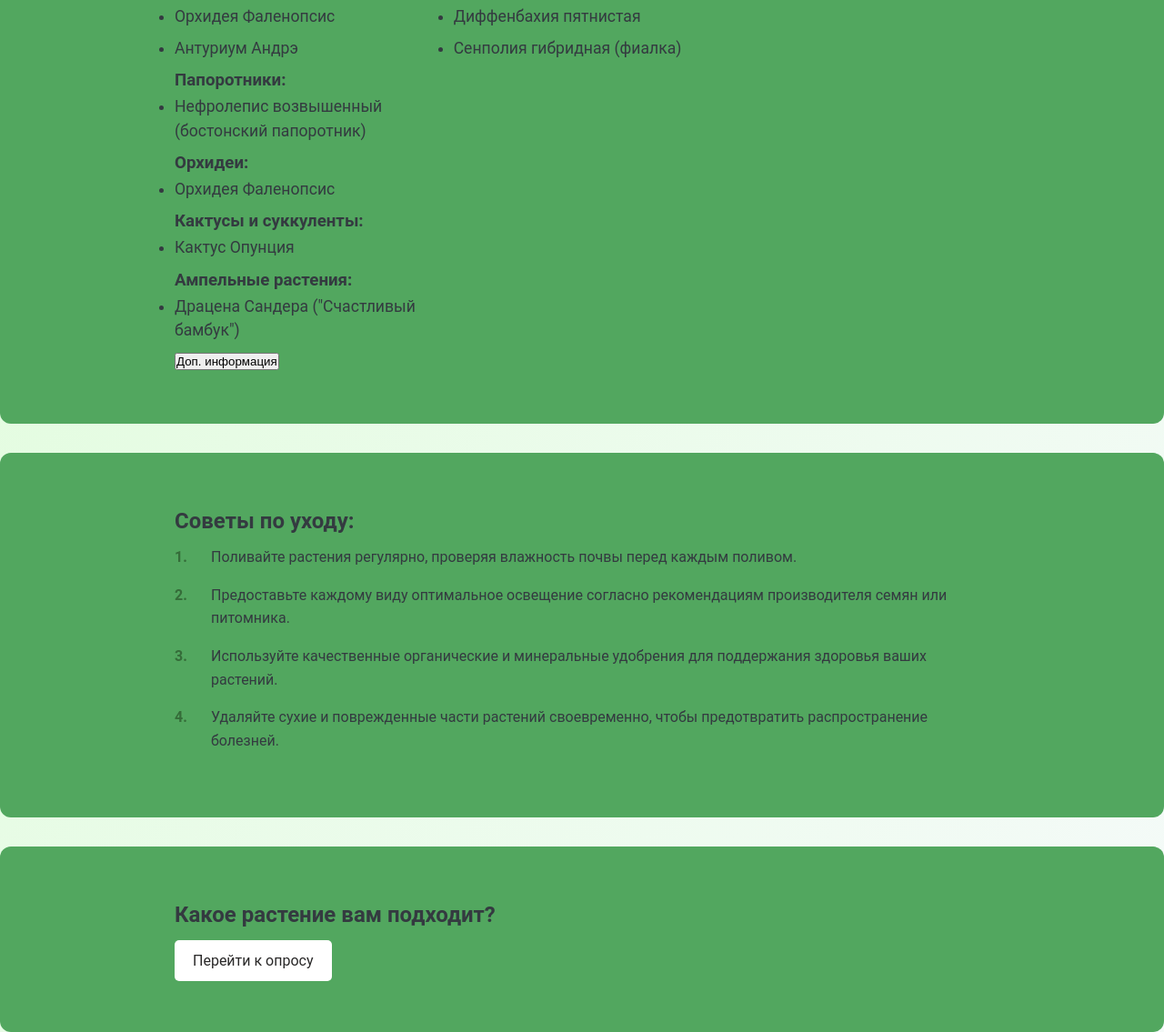
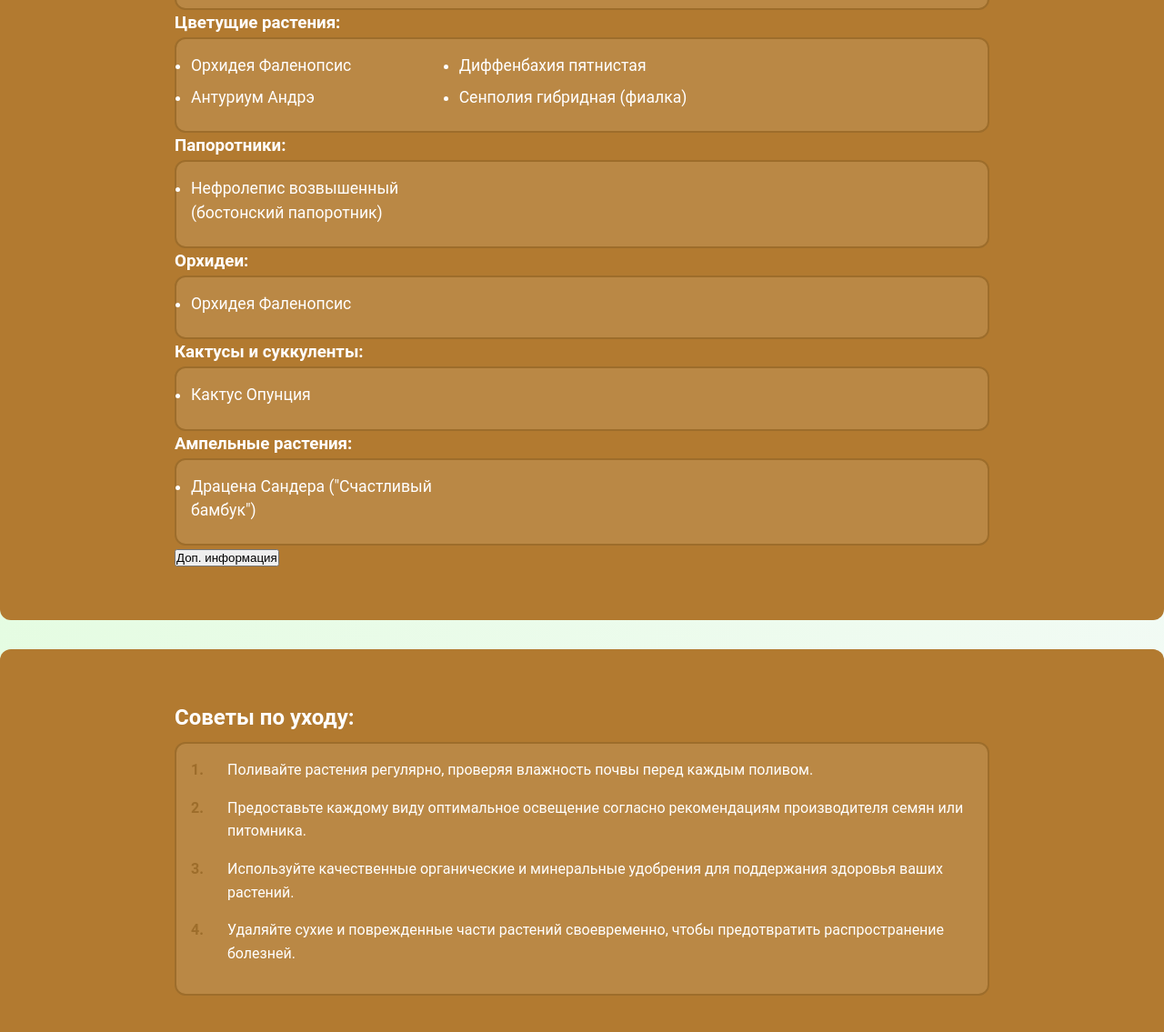
Before and after one commit to Anon400-w/Care-of-home-plants, a plain HTML site: page index.html in a window 1280 px wide. Shown: the part 640-1775 px from the top of the page at 91% size. Drawn offline with Linux system fonts and the light colour scheme.

Commit message:
Add files via upload

```diff
--- a/styles.css
+++ b/styles.css
@@ -8,7 +8,7 @@
 body {
     font-family: 'Roboto', sans-serif;
     background: linear-gradient(to bottom right, #defdd8, #f7fafc);
-    color: #343a40;
+    color: #ffffff;
     line-height: 1.6;
 }
 
@@ -19,7 +19,7 @@ body {
 }
 
 .header {
-    background-color: #356c39;
+    background-color: #965a16;
     text-align: center;
     padding: 1em 0;
     color: white;
@@ -48,13 +48,13 @@ nav a {
 }
 
 nav a:hover {
-    color: #46c248;
+    color: #d39a29;
     transform: scale(1.1);
 }
 
 /* Оформление разделов с анимацией */
 .section-category {
-    background-color: #52a75f;
+    background-color: #b27a30;
     border-radius: 12px;
     padding: 1.5rem;
     margin-bottom: 2rem;
@@ -63,7 +63,7 @@ nav a:hover {
 
 .section-category:hover {
     transform: scale(1.05);
-    box-shadow: 0 8px 16px rgba(0, 0, 0, 0.1);
+    box-shadow: 0 8px 16px rgba(255, 255, 255, 0.1);
 }
 
 .section-category h2 {
@@ -82,7 +82,7 @@ nav a:hover {
 }
 
 .start-quiz-btn:hover {
-    background-color: #3ab43e;
+    background-color: #b48b3a;
 }
 
 .category-list {
@@ -90,6 +90,11 @@ nav a:hover {
     column-gap: 1.5rem;
     font-size: 1.1rem;
     line-height: 1.5;
+    /* Добавляем рамки вокруг текста категорий */
+    border: 2px solid #9D6D2B;
+    border-radius: 12px;
+    padding: 1rem;
+    background-color: rgba(255, 255, 255, 0.1); /* Прозрачность фона внутри рамки */
 }
 
 .category-list li {
@@ -101,6 +106,11 @@ nav a:hover {
     counter-reset: tip-count;
     list-style: none;
     padding-left: 0;
+    /* Рамка вокруг советов по уходу */
+    border: 2px solid #9D6D2B;
+    border-radius: 12px;
+    padding: 1rem;
+    background-color: rgba(255, 255, 255, 0.1); /* Прозрачность фона внутри рамки */
 }
 
 .tip-list li {
@@ -115,7 +125,7 @@ nav a:hover {
     position: absolute;
     left: 0;
     font-weight: bold;
-    color: #356c39;
+    color: #9d6d2b;
 }
 
 .developer-list li {
@@ -123,7 +133,7 @@ nav a:hover {
 }
 
 footer {
-    background-color: #356c39;
+    background-color: #975f26;
     padding: 1em 0;
     text-align: center;
     color: white;
```
Also changed, not shown: indexs.html (added).
